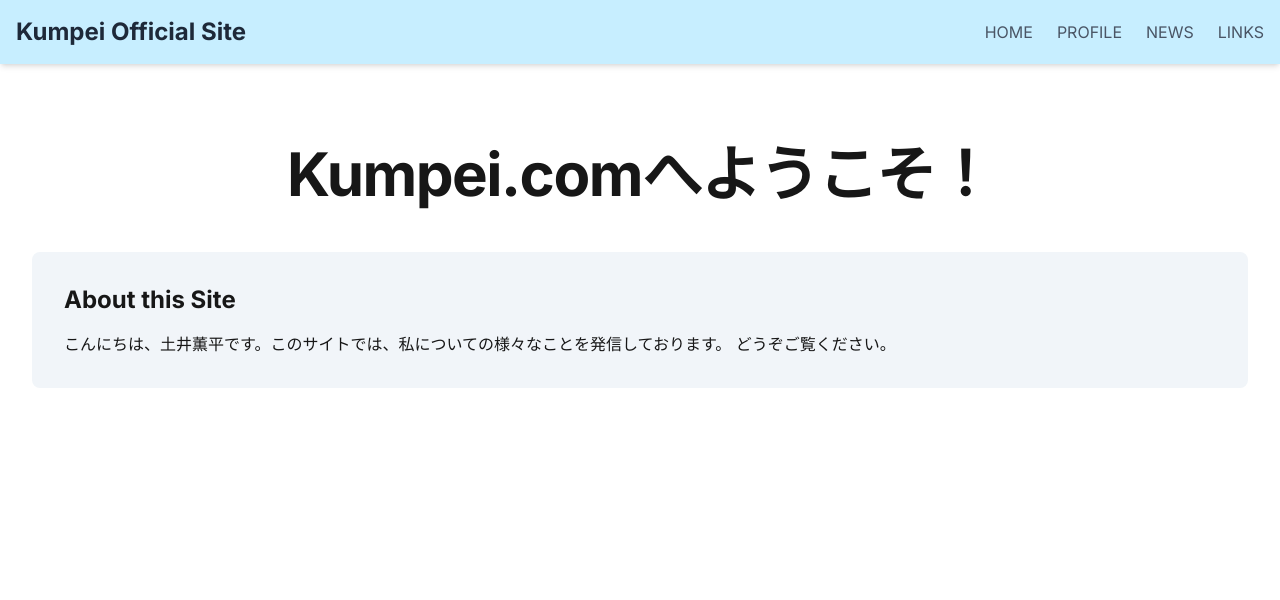
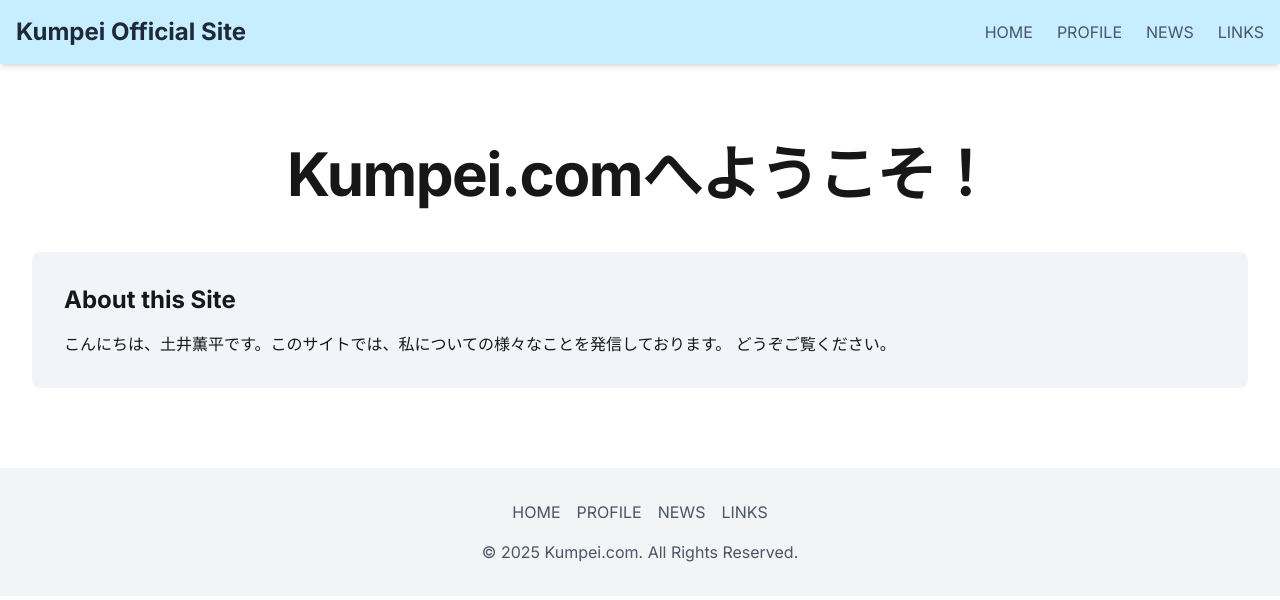
Before and after one commit to Lagoon0603/Kumpei-com, a Next.js app: page / in a window 1280 px wide. Shown: the top 600 px of the page. Built offline with nearby package versions, Linux system fonts and the light colour scheme.

Commit message:
Fix syntax error in links page

```diff
--- a/src/app/layout.tsx
+++ b/src/app/layout.tsx
@@ -2,6 +2,7 @@
 import { Inter } from "next/font/google";
 import "./globals.css";
 import Header from "@/components/Header"; // 作成したHeaderをインポート
+import Footer from '@/components/Footer'; // 作成したFooterをインポート
 
 const inter = Inter({ subsets: ["latin"] });
 
@@ -21,6 +22,7 @@
       <body className={inter.className}>
         <Header /> {/* ここにHeaderを配置 */}
         <main>{children}</main> {/* childrenをmainタグで囲むとより良い */}
+        <Footer />
       </body>
     </html>
   );
--- /dev/null
+++ b/src/components/Footer.tsx
@@ -0,0 +1,19 @@
+import Link from 'next/link';
+
+export default function Footer() {
+  const currentYear = new Date().getFullYear(); // 現在の年を自動で取得
+
+  return (
+    <footer className="bg-gray-100 text-gray-600 mt-12 py-8">
+      <div className="container mx-auto text-center">
+        <nav className="flex justify-center gap-4 mb-4">
+          <Link href="/" className="hover:underline">HOME</Link>
+          <Link href="/profile" className="hover:underline">PROFILE</Link>
+          <Link href="/news" className="hover:underline">NEWS</Link>
+          <Link href="/links" className="hover:underline">LINKS</Link>
+        </nav>
+        <p>&copy; {currentYear} Kumpei.com. All Rights Reserved.</p>
+      </div>
+    </footer>
+  );
+}
--- a/src/components/Header.tsx
+++ b/src/components/Header.tsx
@@ -1,12 +1,18 @@
+'use client';
 import Link from 'next/link';
+import { useState } from 'react'; // ← useStateをインポート
 
 export default function Header() {
+  const [isOpen, setIsOpen] = useState(false);
   return (
     <header className="bg-sky-300/40 shadow-md">
       <div className="container mx-auto flex justify-between items-center p-4">
+
         <Link href="/" className="text-2xl font-bold text-gray-800">
           Kumpei Official Site
         </Link>
+
+        {/* PC用のナビゲーション (mdスクリーン以上で表示) */}
         <nav className="flex gap-6 text-gray-600">
           <Link href="/" className="hover:text-blue-600">HOME</Link>
           <Link href="/profile" className="hover:text-blue-600">PROFILE</Link>
@@ -15,7 +21,29 @@
           <Link href="/news" className="hover:text-blue-600">NEWS</Link>
           <Link href="/links" className="hover:text-blue-600">LINKS</Link>
         </nav>
+
+        {/* スマホ用のハンバーガーボタン (mdスクリーン未満で表示) */}
+        <div className="md:hidden">
+          <button onClick={() => setIsOpen(!isOpen)}> {/* ← クリックでisOpenの状態を反転させる */}
+            {/* ハンバーガーアイコン (SVG) */}
+            <svg className="w-6 h-6" fill="none" stroke="currentColor" viewBox="0 0 24 24" xmlns="http://www.w3.org/2000/svg">
+              <path strokeLinecap="round" strokeLinejoin="round" strokeWidth={2} d="M4 6h16M4 12h16m-4 6h10" />
+            </svg>
+          </button>
+        </div>
       </div>
+
+      {/* モバイル用メニュー (isOpenがtrueの時だけ表示) */}
+      {isOpen && (
+        <nav className="md:hidden absolute top-full left-0 w-full bg-white shadow-md">
+          <ul className="flex flex-col items-center">
+            <li><Link href="/" className="block py-4 hover:bg-gray-100 w-full text-center">HOME</Link></li>
+            <li><Link href="/profile" className="block py-4 hover:bg-gray-100 w-full text-center">PROFILE</Link></li>
+            <li><Link href="/links" className="block py-4 hover:bg-gray-100 w-full text-center">NEWS</Link></li>
+            <li><Link href="/links" className="block py-4 hover:bg-gray-100 w-full text-center">LINKS</Link></li>
+          </ul>
+        </nav>
+      )}
     </header>
   );
 }
```
